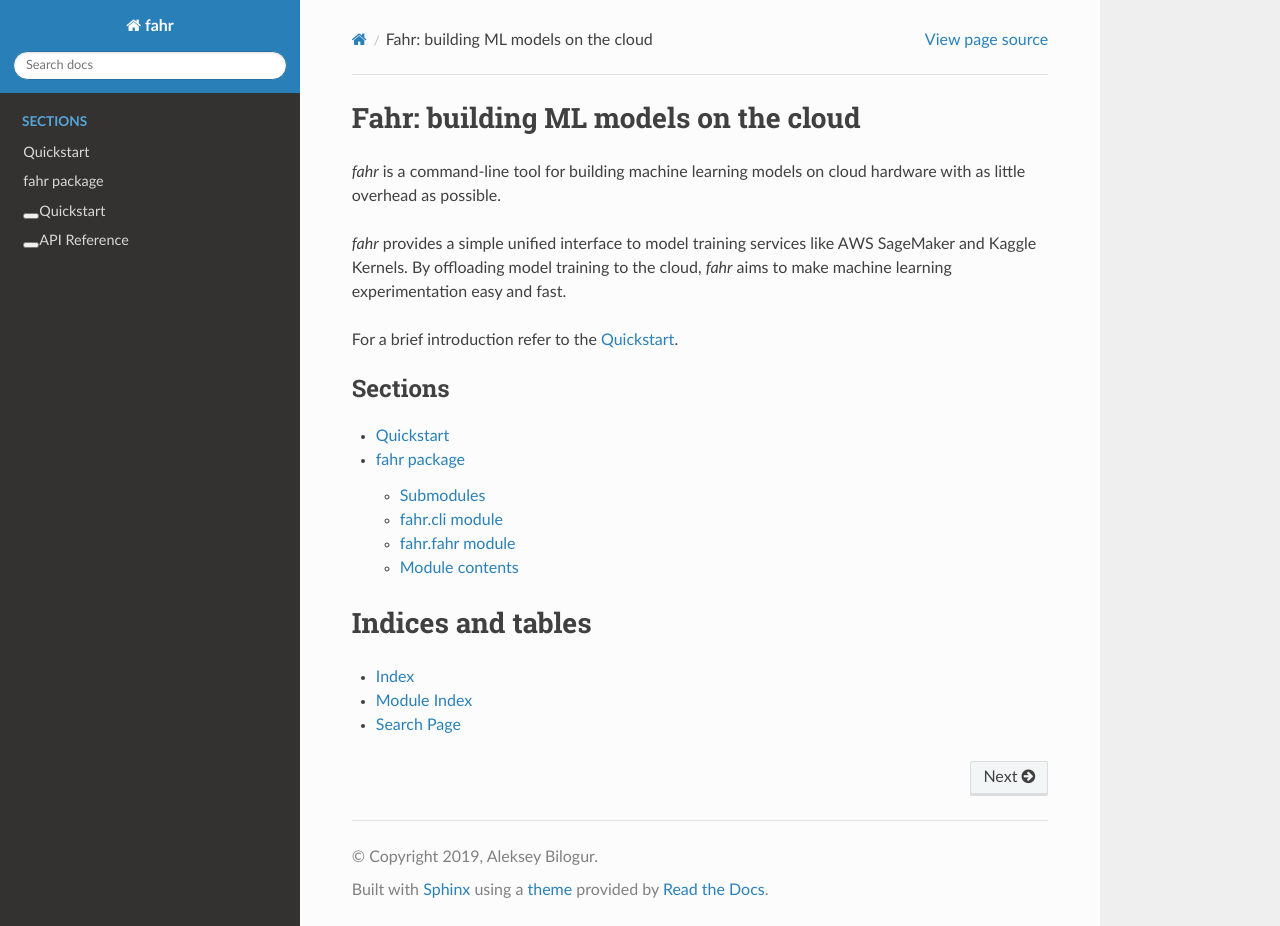
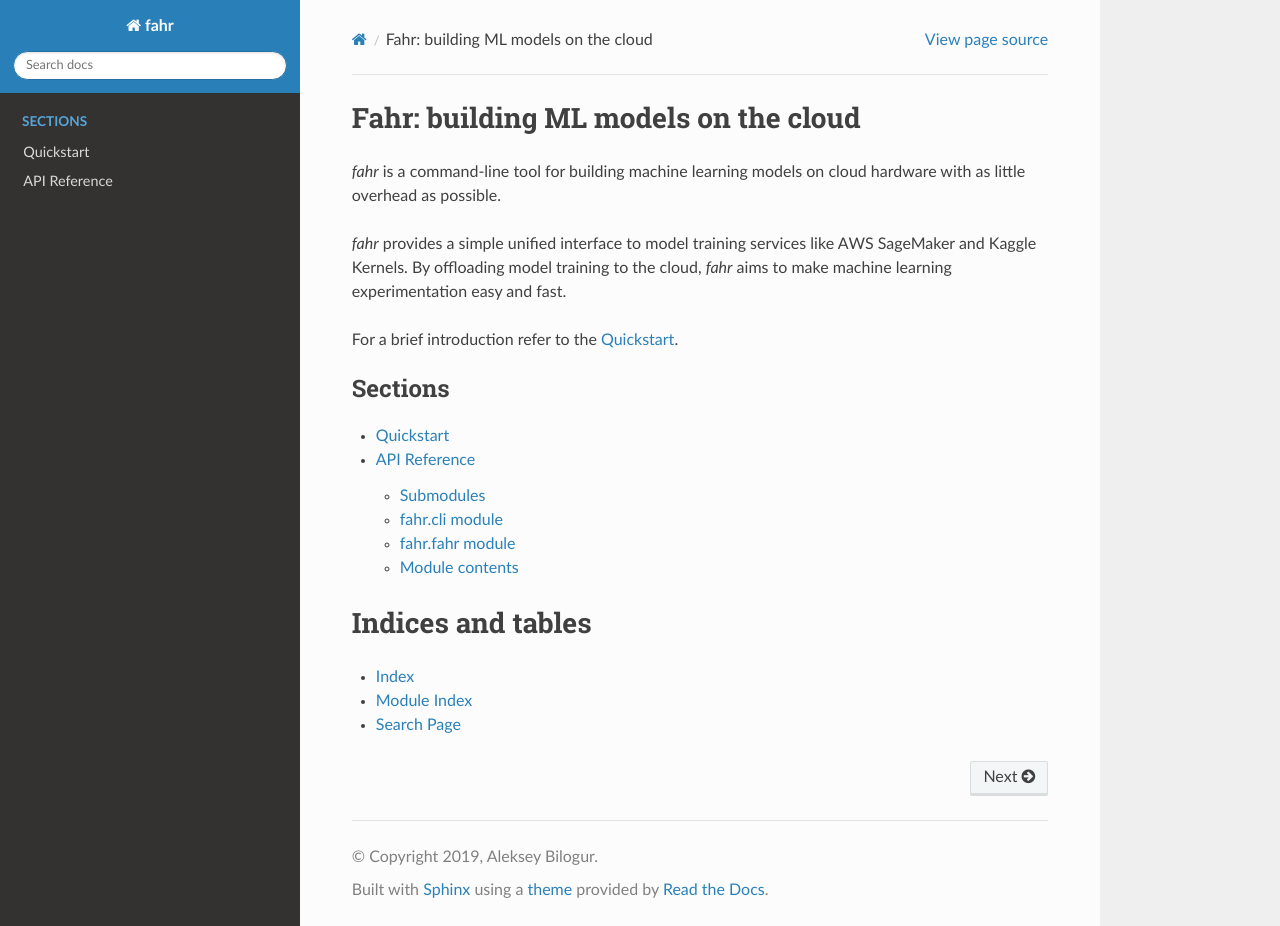
Before and after one commit to ResidentMario/fahr, a Sphinx documentation site: the page built from docs/index.rst, in a window 1280 px wide and 926 px high. Built offline with Sphinx 7.4.7 and the Read the Docs theme 2.0.0, drawn with Linux system fonts in a browser that asks for light colours.

Commit message:
Fix layout. (#30)

```diff
--- a/docs/_templates/layout.html
+++ /dev/null
@@ -1,7 +0,0 @@
-{% extends "!layout.html" %}
-
-  {% block menu %}
-    {{ super() }}
-    <a href="quickstart.html">Quickstart</a>
-    <a href="fahr.html">API Reference</a>
-  {% endblock %}
--- a/docs/index.rst
+++ b/docs/index.rst
@@ -24,7 +24,7 @@ For a brief introduction refer to the `Quickstart`_.
    :caption: Sections
 
    quickstart.rst
-   fahr.rst
+   API Reference <fahr.rst>
 
 
 
```
Also changed, not shown: setup.py (+5 -2 lines).
